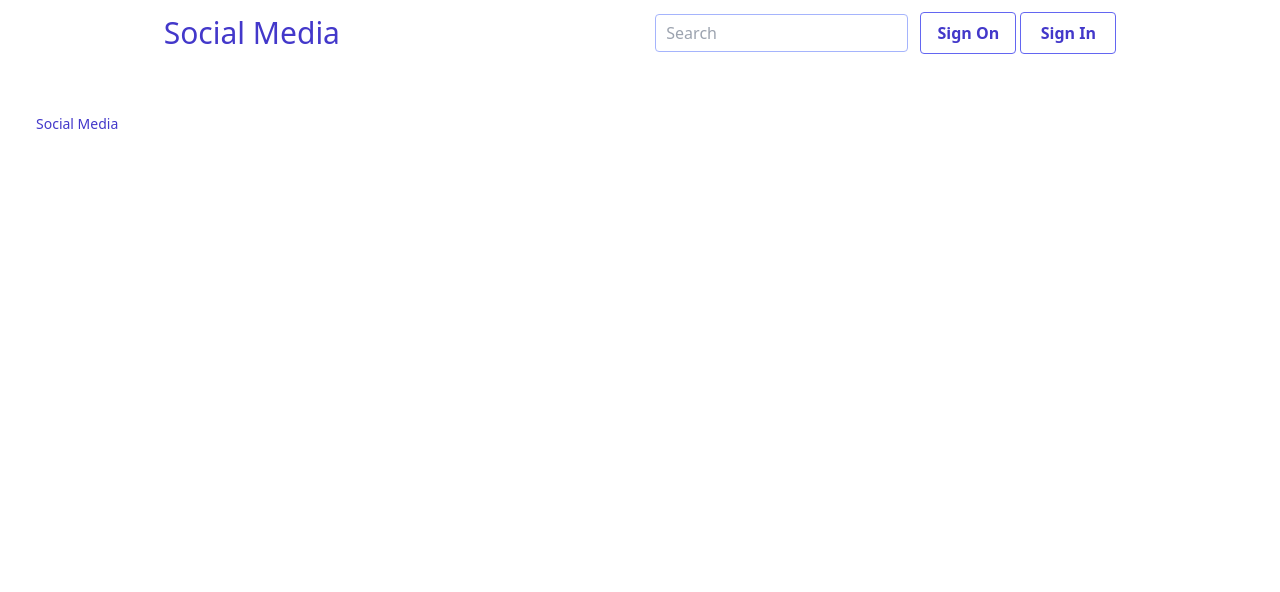
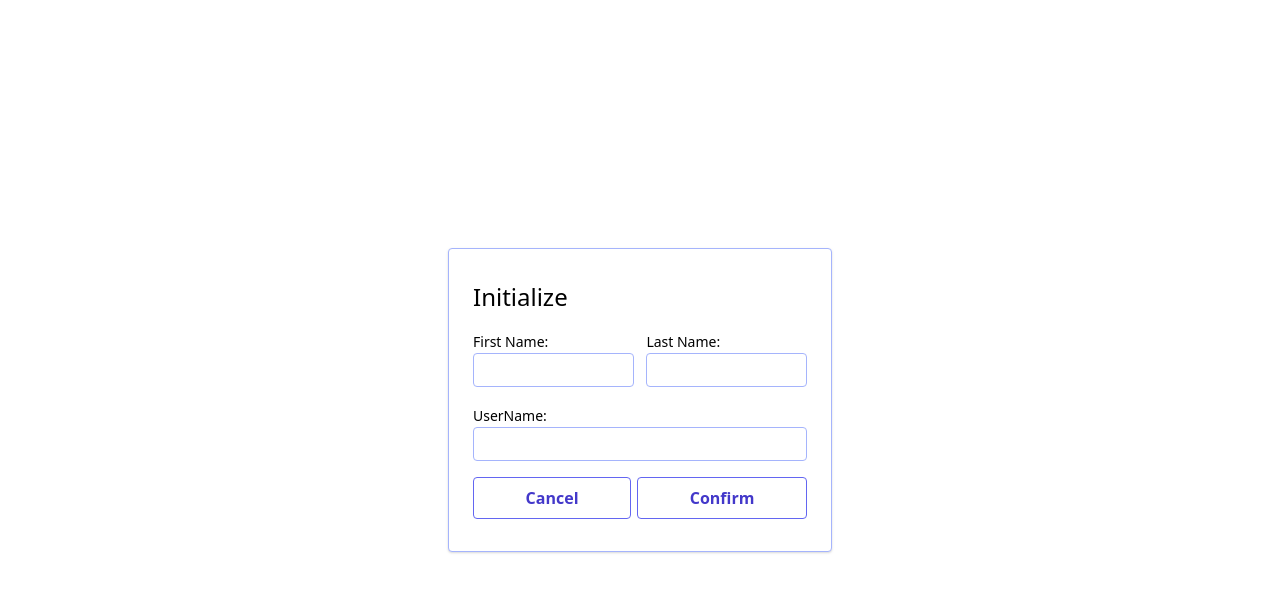
Before and after one commit to JosSebastian/social, a Nuxt app: page /authenticate/initialize in a window 1280 px wide. Shown: the top 592 px of the page. Built offline with nearby package versions, Linux system fonts and the light colour scheme; no server answers.

Commit message:
authentication refactoring

```diff
--- a/components/app/header.vue
+++ b/components/app/header.vue
@@ -2,7 +2,7 @@
 const search = ref("");
 const user = useSupabaseUser();
 const authenticate = (sign: string) => {
-  navigateTo(`/user/authenticate?action=sign${sign}`);
+  navigateTo(`/authenticate?sign=${sign}`);
 };
 </script>
 
@@ -23,11 +23,11 @@ const authenticate = (sign: string) => {
       />
       <!-- Authentication -->
       <div v-if="!user" class="flex flex-row gap-1">
-        <CustomButton v-on:click="authenticate('On')">Sign On</CustomButton>
-        <CustomButton v-on:click="authenticate('In')">Sign In</CustomButton>
+        <CustomButton v-on:click="authenticate('on')">Sign On</CustomButton>
+        <CustomButton v-on:click="authenticate('in')">Sign In</CustomButton>
       </div>
       <div v-else>
-        <CustomButton v-on:click="authenticate('Out')">Sign Out</CustomButton>
+        <CustomButton v-on:click="authenticate('out')">Sign Out</CustomButton>
       </div>
     </div>
   </div>
--- a/pages/user/authenticate.vue
+++ b/pages/authenticate/index.vue
@@ -1,11 +1,11 @@
 <script lang="ts" setup>
 const supabase = useSupabaseClient();
 const router = useRouter();
-const action = computed(() => {
+const sign = computed(() => {
   const query = router.currentRoute.value.query;
-  if (query.action === "signOn") return "Sign On";
-  else if (query.action === "signIn") return "Sign In";
-  else return undefined;
+  if (query.sign === "on") return "Sign On";
+  else if (query.sign === "in") return "Sign In";
+  else if (query.sign === "out") return "Sign Out";
 });
 const credentials = ref({
   email: "",
@@ -26,9 +26,10 @@ const cancel = () => {
   router.back();
 };
 const confirm = () => {
-  if (action.value === "Sign On") signOn();
-  else if (action.value === "Sign In") signIn();
-  else signOut();
+  const query = router.currentRoute.value.query;
+  if (query.sign === "on") signOn();
+  else if (query.sign === "in") signIn();
+  else if (query.sign === "out") signOut();
   router.back();
 };
 </script>
@@ -36,8 +37,8 @@ const confirm = () => {
 <template>
   <div class="background">
     <div class="foreground">
-      <div v-if="action" class="flex flex-col gap-3">
-        <h3 class="text-2xl font-[450]">{{ action }}</h3>
+      <h3 v-if="sign" class="text-2xl font-[450]">{{ sign }}</h3>
+      <div v-if="sign == 'Sign On' || sign == 'Sign In'" class="flex flex-col gap-3" >
         <!-- Email -->
         <CustomInput v-model="credentials.email" label="Email:" type="email" />
         <!-- Password -->
@@ -48,7 +49,7 @@ const confirm = () => {
         />
       </div>
       <!-- Action -->
-      <div v-if="action || !action" class="flex flex-row gap-1.5">
+      <div class="flex flex-row gap-1.5">
         <CustomButton v-on:click="cancel()" class="grow">Cancel</CustomButton>
         <CustomButton v-on:click="confirm()" class="grow">Confirm</CustomButton>
       </div>
--- /dev/null
+++ b/pages/authenticate/initialize.vue
@@ -0,0 +1,106 @@
+<script setup>
+const supabase = useSupabaseClient();
+const user = useSupabaseUser();
+const credentials = ref({
+  name: {
+    first: "",
+    last: "",
+  },
+  username: "",
+});
+const cancel = () => {
+  navigateTo("/");
+};
+const confirm = async () => {
+  const email = async () => {
+    const response = await supabase
+      .from("users")
+      .select()
+      .eq("email", user.value?.email)
+      .single();
+    if (response.data) return false;
+    else return true;
+  };
+  const username = async () => {
+    const response = await supabase
+      .from("users")
+      .select()
+      .eq("username", credentials.value.username)
+      .single();
+    if (response.data) return false;
+    else return true;
+  };
+  const initialize = await (email() && username());
+  if (initialize) {
+    await supabase.from("users").insert([
+      {
+        email: user.value?.email,
+        name: credentials.value.name,
+        username: credentials.value.username,
+      },
+    ]);
+  }
+};
+</script>
+
+<template>
+  <div class="background">
+    <div class="foreground">
+      <h3 class="text-2xl font-[450]">Initialize</h3>
+      <!-- Name -->
+      <div class="flex flex-row gap-3">
+        <CustomInput
+          v-model="credentials.name.first"
+          label="First Name:"
+          type="text"
+        />
+        <CustomInput
+          v-model="credentials.name.last"
+          label="Last Name:"
+          type="text"
+        />
+      </div>
+      <!-- UserName -->
+      <CustomInput
+        v-model="credentials.username"
+        label="UserName:"
+        type="text"
+      />
+      <!-- Action -->
+      <div class="flex flex-row gap-1.5">
+        <CustomButton v-on:click="cancel()" class="grow">Cancel</CustomButton>
+        <CustomButton v-on:click="confirm()" class="grow">Confirm</CustomButton>
+      </div>
+    </div>
+  </div>
+</template>
+
+<style scoped>
+.background {
+  position: fixed;
+  top: 0;
+  left: 0;
+  width: 100vw;
+  height: 100vh;
+  display: flex;
+  justify-content: center;
+  align-items: center;
+  background-color: white;
+}
+.foreground {
+  width: 24rem;
+  position: relative;
+  padding-left: 1.5rem;
+  padding-right: 1.5rem;
+  padding-top: 2rem;
+  padding-bottom: 2rem;
+  display: flex;
+  flex-direction: column;
+  gap: 1em;
+  border-radius: 0.25rem;
+  border-width: 1px;
+  border-color: #a5b4fc;
+  background-color: #ffffff;
+  box-shadow: 0 1px 3px 0 rgba(0, 0, 0, 0.1), 0 1px 2px 0 rgba(0, 0, 0, 0.06);
+}
+</style>
```
